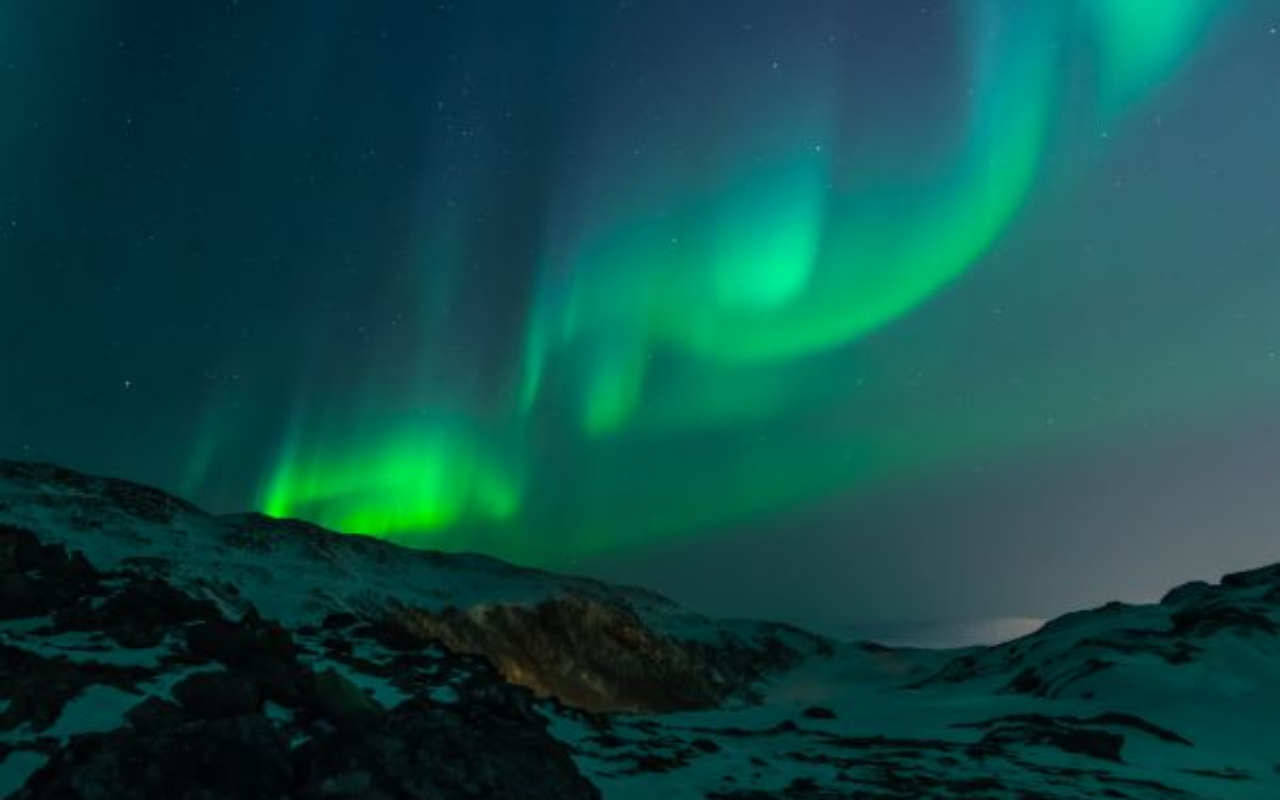
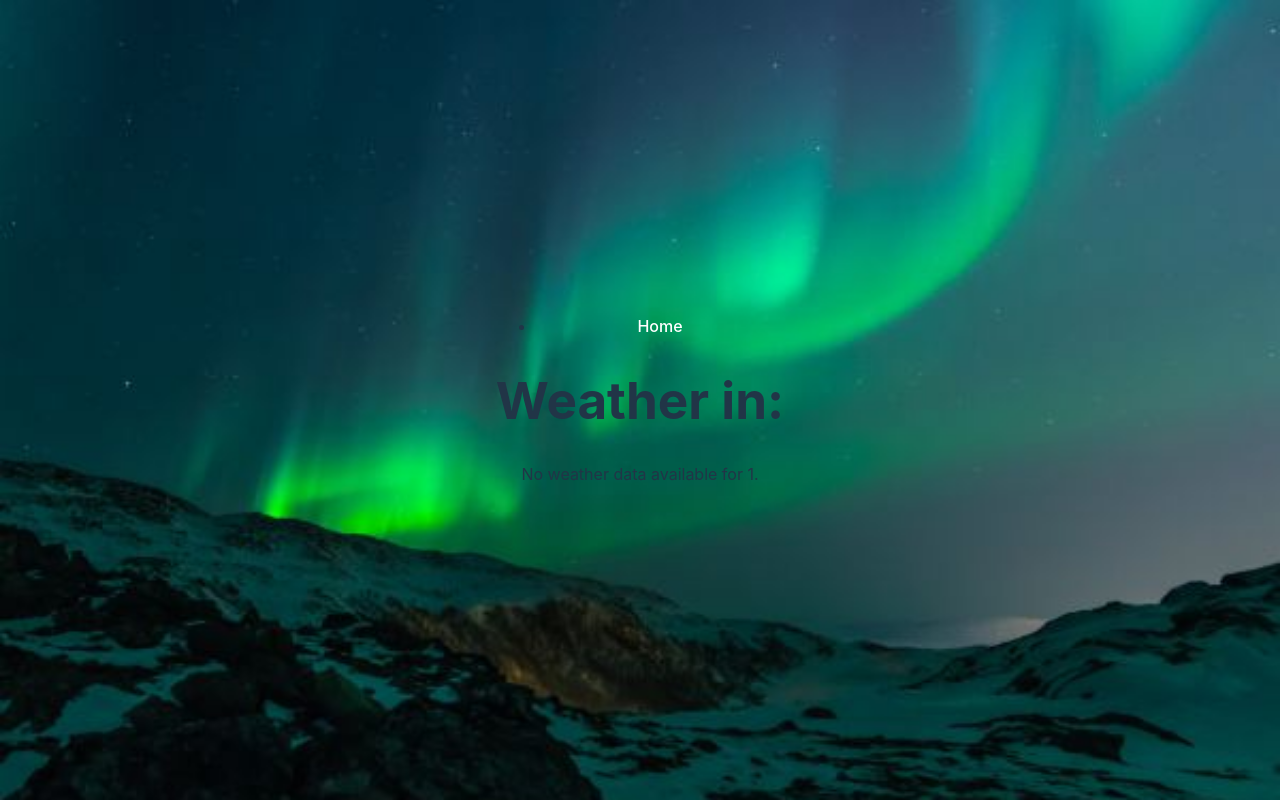
Before and after one commit to nestor-remo/Tempestive, a React (Vite) app: page /detail/1 in a window 1280 px wide. Before the commit this address had no page. Built offline with nearby package versions, Linux system fonts and the light colour scheme; no server answers.

Commit message:
fix undefined error

```diff
--- a/src/App.jsx
+++ b/src/App.jsx
@@ -80,7 +80,7 @@ function App() {
                 <div key={index}>
                   <h2>City: {data.data[0].city_name}</h2>
                   <p>Temperature: {data.data[0].temp}°C</p>
-                  <p> More Details: <Link to="/detail">Click Here</Link></p>
+                  <p> More Details: <Link to={`/detail/${data.data[0].city_name}`}>Click Here</Link></p>
                 </div>
               ))}
             </div>
--- a/src/components/WeatherDetail.jsx
+++ b/src/components/WeatherDetail.jsx
@@ -3,34 +3,32 @@ import { useParams } from "react-router-dom";
 const API_KEY = import.meta.env.VITE_APP_API_KEY;
 
 const WeatherDetail = () => {
-    const { city } = useParams();
-    const [weatherData, setWeatherData] = useState([]);
+    const { city_name } = useParams();
+    const [weatherData, setWeatherData] = useState(null);
 
-    const fetchData = async (city) => {
-        const response = await fetch(`https://api.weatherbit.io/v2.0/current?&city=${city}&key=${API_KEY}`);
-        const data = await response.json();
-        return data;
-    }
     useEffect(() => {
         const fetchWeatherData = async () => {
-            const data = await fetchData(city);
-            setWeatherData(data);
+            const response = await fetch(`https://api.weatherbit.io/v2.0/current?&city=${city_name}&key=${API_KEY}`);
+            const data = await response.json();
+            setWeatherData(data.data[0]);
         }
         fetchWeatherData().catch(console.error);
-    }, [city]);
+    }, [city_name]);
+
+    console.log(weatherData);
 
     return (
         <div>
-            <h1>Weather in: </h1>
-            {weatherData.data && (
+            <h1>Weather in:</h1>
+            {weatherData ? (
                 <div>
-                    <h2>{weatherData.data[0].city_name}</h2>
-                    <p>Temperature: {weatherData.data[0]?.temp}</p>
-                    <p>Cloud Coverage: {weatherData.data[0]?.clouds}%</p>
-                    <p>Wind Speed: {weatherData.data[0]?.wind_spd}</p>
-                    <p>Description: {weatherData.data[0]?.weather?.description}</p>
-                    <p>Precipitation: {weatherData.data[0]?.precip}</p>
+                    <h2>{weatherData.city_name}</h2>
+                    <p>Temperature: {weatherData.temp}°C</p>
+                    <p>Cloud Coverage: {weatherData.clouds}%</p>
+                    <p>Wind Speed: {weatherData.wind_spd} m/s</p>
                 </div>
+            ) : (
+                <p>No weather data available for {city_name}.</p>
             )}
         </div>
     )
--- a/src/main.jsx
+++ b/src/main.jsx
@@ -13,7 +13,7 @@ ReactDOM.createRoot(document.getElementById('root')).render(
       <Routes>
         <Route path="/" element={<Layout />}>
           <Route path="/" element={<App />} />
-          <Route path="detail" element={<DetailView />} />
+          <Route path="detail/:city_name" element={<DetailView />} />
         </Route>
       </Routes>
     </BrowserRouter>
```
